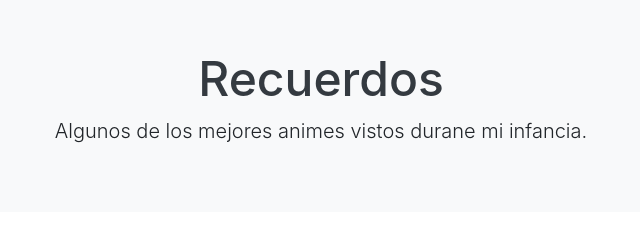
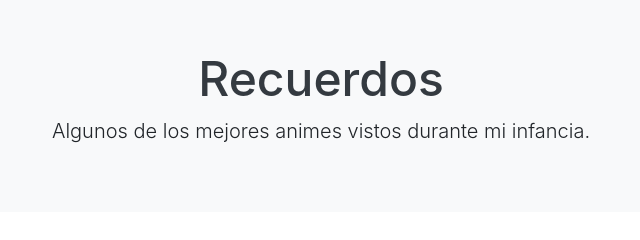
Before and after one commit to DylanQL/Recuerdo, a plain HTML site: page index.html in a window 1280 px wide. Shown: the top 240 px of the page, 319-959 px from the left. Drawn offline with nearby package versions, Linux system fonts and the light colour scheme.

Commit message:
Correcion durante index.html

```diff
--- a/index.html
+++ b/index.html
@@ -36,7 +36,7 @@
     <div class="header">
         <div class="container">
             <h1>Recuerdos</h1>
-            <p class="lead">Algunos de los mejores animes vistos durane mi infancia.</p>
+            <p class="lead">Algunos de los mejores animes vistos durante mi infancia.</p>
         </div>
     </div>
     <div class="gallery">
```
